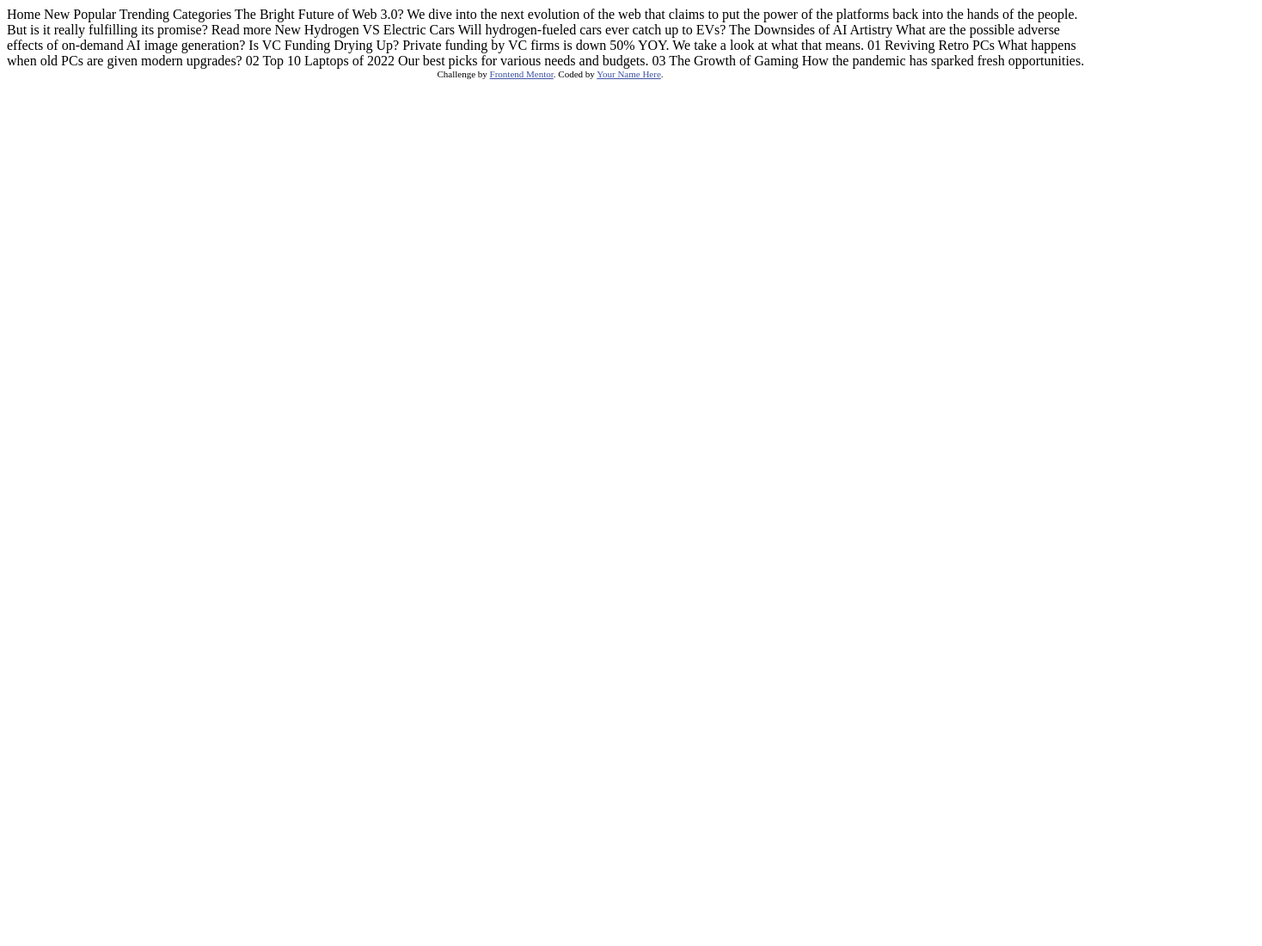
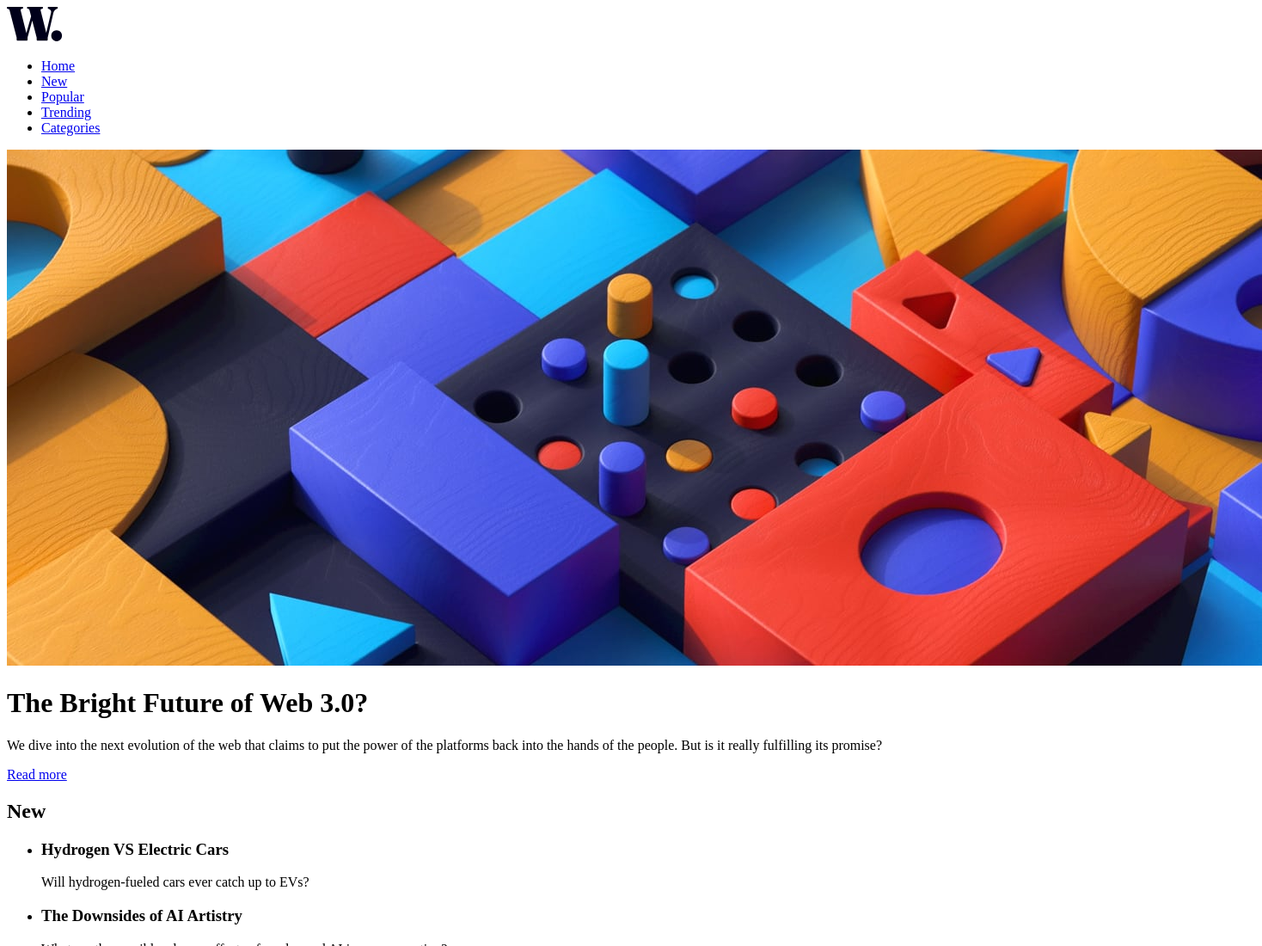
Before and after one commit to Mpamphs25/news, a plain HTML site: page index.html in a window 1280 px wide. Shown: the top 1100 px of the page at 86% size, 1468 px wide, since content can reach past the window. Before the commit the page ends 800 px from the top, so only its background shows below. Drawn offline with Linux system fonts and the light colour scheme.

Commit message:
Html Structed

```diff
--- a/index.html
+++ b/index.html
@@ -15,42 +15,59 @@
   </style>
 </head>
 <body>
+  <header>
+    <img src="/assets/images/logo.svg" alt="The company's logo">
+    <nav>
+      <ul>
+        <li><a href='#' class="nav-link">Home</a></li>
+        <li><a href='#' class="nav-link">New</a></li>
+        <li><a href='#' class="nav-link">Popular</a></li>
+        <li><a href='#' class="nav-link">Trending</a></li>
+        <li><a href='#' class="nav-link">Categories</a></li>
+      </ul>
+    </nav>
 
-  Home
-  New
-  Popular
-  Trending
-  Categories
-
-  The Bright Future of Web 3.0?
-
-  We dive into the next evolution of the web that claims to put the power of the platforms back into the hands of the people.
-  But is it really fulfilling its promise?
-
-  Read more
-
-  New
-
-  Hydrogen VS Electric Cars
-  Will hydrogen-fueled cars ever catch up to EVs?
-
-  The Downsides of AI Artistry
-  What are the possible adverse effects of on-demand AI image generation?
-
-  Is VC Funding Drying Up?
-  Private funding by VC firms is down 50% YOY. We take a look at what that means.
-
-  01
-  Reviving Retro PCs
-  What happens when old PCs are given modern upgrades?
-
-  02
-  Top 10 Laptops of 2022
-  Our best picks for various needs and budgets.
-
-  03
-  The Growth of Gaming
-  How the pandemic has sparked fresh opportunities.
+  </header>
+  <main>
+    <div class="hero">
+      <img src="./assets/images/image-web-3-desktop.jpg" alt="A Gaming photo with lot's of colors ">
+      <div class="hero-content">
+        <h1>The Bright Future of Web 3.0?</h1>
+        <p>
+          We dive into the next evolution of the web that claims to put the power of the platforms back into the hands of the people.
+          But is it really fulfilling its promise?</p>
+          <a href="#"> Read more</a>
+      </div>
+      <aside class="hero-new">
+        <h2>New</h2>
+        <ul>
+          <li><h3>Hydrogen VS Electric Cars</h3><p>Will hydrogen-fueled cars ever catch up to EVs?</p></li>
+          <li><h3>The Downsides of AI Artistry</h3><p>What are the possible adverse effects of on-demand AI image generation?</p></li>
+          <li><h3>Is VC Funding Drying Up?</h3><p>Private funding by VC firms is down 50% YOY. We take a look at what that means.</p></li>
+        </ul>
+      </aside>
+    </div>
+    <section class="articles">
+      <article class="article">
+        <img src="/assets/images/image-retro-pcs.jpg" alt="An old Computer">
+        <h3>01</h3>
+        <h4>Reviving Retro PCs</h4>
+        <p>What happens when old PCs are given modern upgrades?</p>
+      </article>
+      <article class="article">
+        <img src="/assets/images/image-top-laptops.jpg" alt="Keybaord from a laptop">
+        <h3>02</h3>
+        <h4>Top 10 Laptops of 2022</h4>
+        <p> Our best picks for various needs and budgets.</p>
+      </article>
+      <article class="article">
+        <img src="/assets/images/image-gaming-growth.jpg" alt="A Playstation controller">
+        <h3>03</h3>
+        <h4>The Growth of Gaming</h4>
+        <p>How the pandemic has sparked fresh opportunities.</p>
+      </article>
+    </section>
+  </main>
 
   <div class="attribution">
     Challenge by <a href="https://www.frontendmentor.io?ref=challenge" target="_blank">Frontend Mentor</a>.
```
